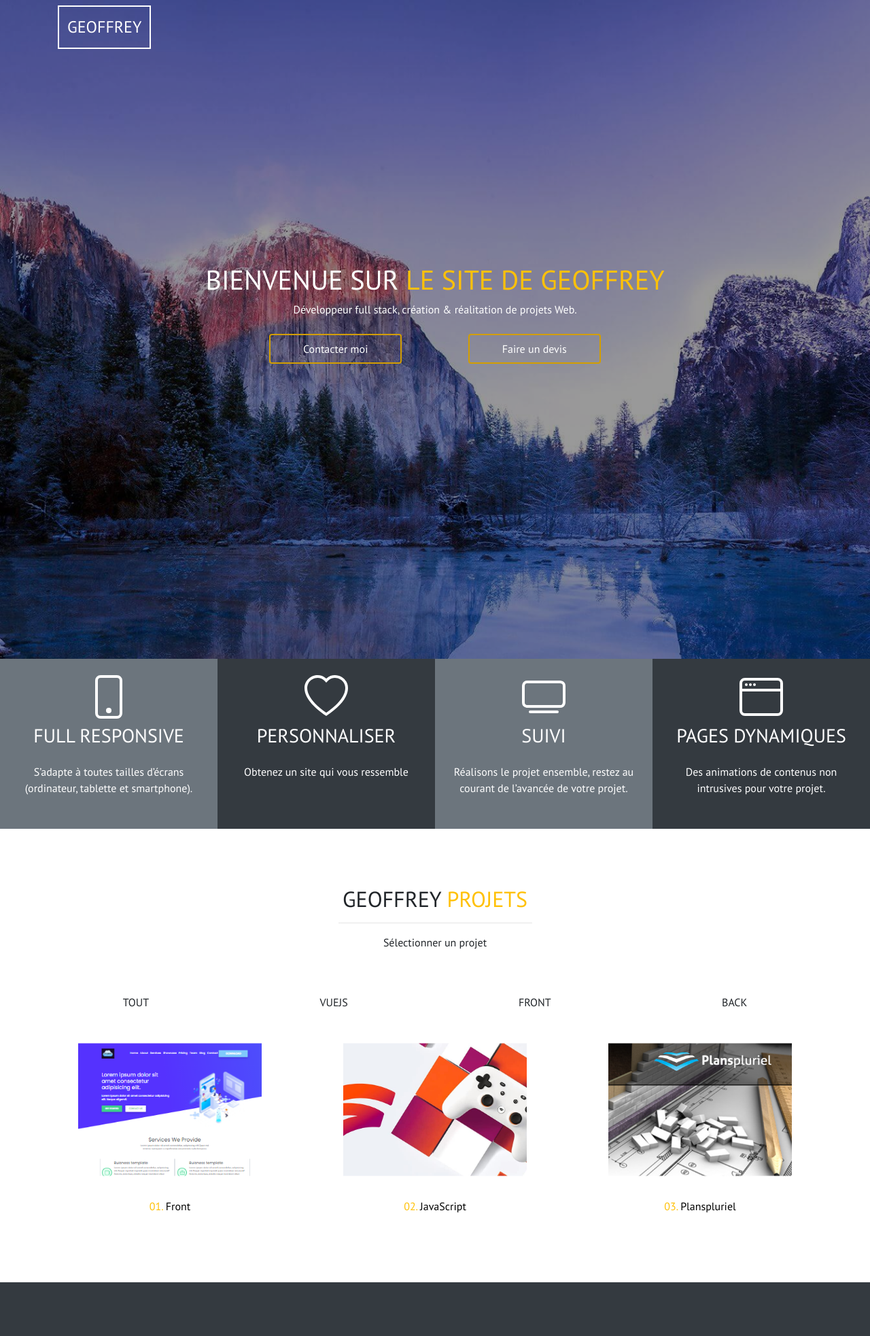
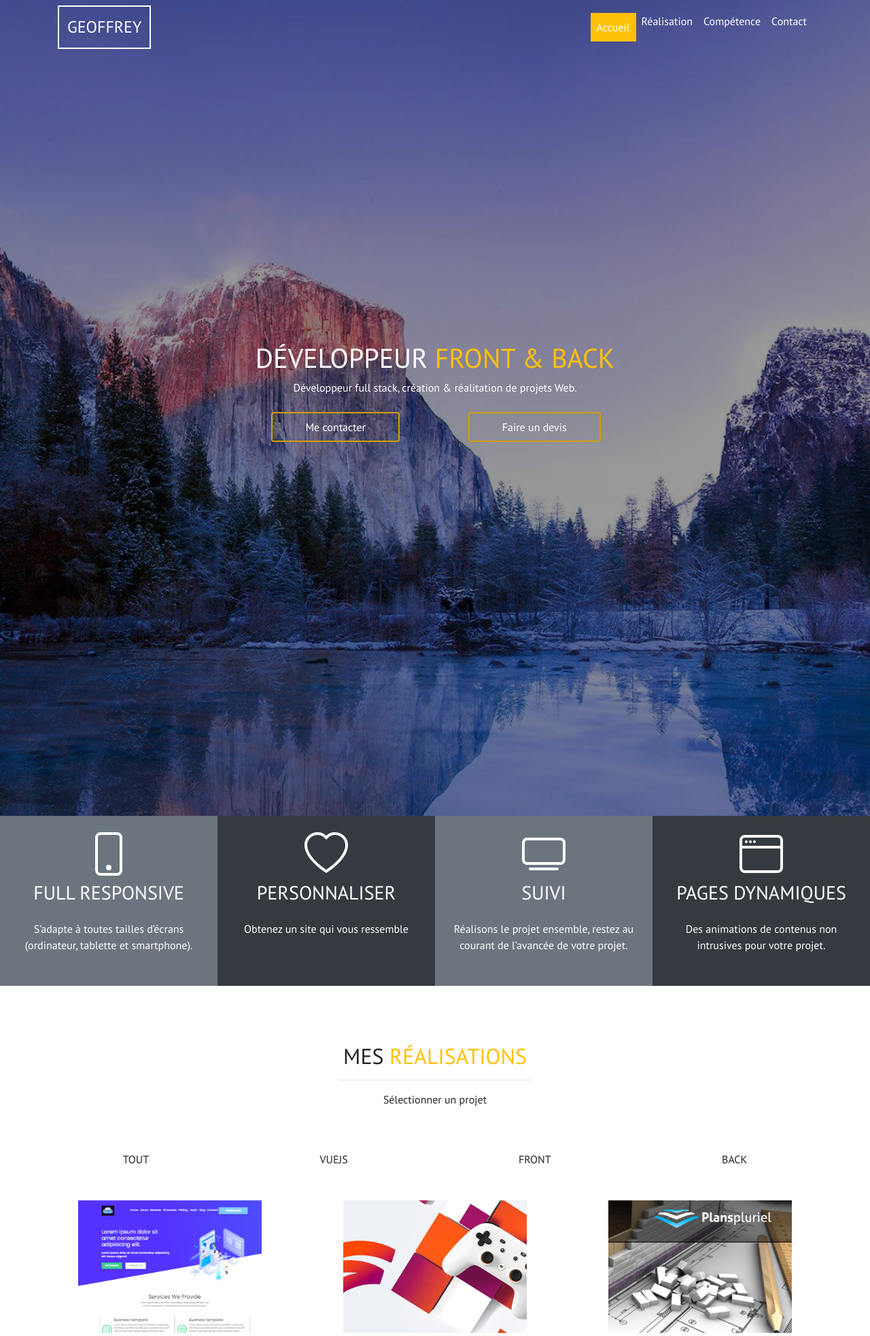
Before and after one commit to GeoffreyPlet/portfolio, a PHP site: page / in a window 1280 px wide. Shown: the top 1965 px of the page at 68% size. Run offline with PHP 8.4, Linux system fonts and the light colour scheme.

Commit message:
modification moyen importance

```diff
--- a/Portfolio/css/style.css
+++ b/Portfolio/css/style.css
@@ -91,8 +91,11 @@ header nav{
     width: 100%;
     z-index: 1;
 }
+nav li a{
+    color: #fff !important;
+}
 header .filtre{
-    height: 980px;
+    height: 1200px;
     background-color: #000;
     position: absolute;
     opacity: 0.4;
@@ -118,7 +121,8 @@ header .card-footer{
 }
     /* DEBUT Class #after-header */
     #after-header{
-        height: 969px;
+        min-height: 1200px;
+        height: 1200px;
     }
     /* FIN Class #after-header */
 
--- a/Portfolio/index.php
+++ b/Portfolio/index.php
@@ -35,13 +35,39 @@
 
         <!-- DEBUT nav -->
         <nav class="navbar navbar-expand-lg navbar-light bg-transparent" id="nav">
-            <div class="container">
+        <div class="container flex-nowrap">
             <div class="cadre text-uppercase my-logo">
                 <a href="">
                     geoffrey
                 </a>
             </div>
+
+
+
+            <div class="collapse navbar-collapse" id="navbarSupportedContent">
+                <ul class="navbar-nav ml-auto d-flex flex-row">
+                    <li class="nav-item active">
+                        <a class="nav-link" href="#accueil" id="li-accueil">Accueil</a>
+                    </li>
+                    <li class="nav-item">
+                        <a class="nav-link" href="#demos" id="li-demos">Réalisation</a>
+                    </li>
+                    <li class="nav-item">
+                        <a class="nav-link" href="#competence" id="li-competence">Compétence</a>
+                    </li>
+                    <li class="nav-item">
+                        <a class="nav-link" href="#contact" id="li-contact">Contact</a>
+                    </li>
+                </ul>
             </div>
+            <button class="navbar-toggler" type="button" data-toggle="collapse" data-target="#navbarSupportedContent" aria-controls="navbarSupportedContent" aria-expanded="false" aria-label="Toggle navigation">
+                <span class="navbar-toggler-icon"></span>
+            </button>
+        </div>
+
+
+
+
 
           </nav>
           <!-- FIN nav -->
@@ -58,7 +84,7 @@
             <div class="row text-center flex-column h-100 justify-content-center text-white">
 
                 <h1 class="text-uppercase">
-                    Bienvenue sur <span class="text-warning">le site de Geoffrey</span>
+                    Développeur <span class="text-warning">front & back</span>
                 </h1>
                 <p>
                     Développeur full stack, création & réalitation de projets Web.
@@ -66,7 +92,7 @@
                <div class="row justify-content-center">
                    <div class="col-lg-3 mt-2">
                        <button class="btn my-btn-color px-5 py-2" data-toggle="modal" data-target="#modal-contact">
-                                Contacter moi
+                                Me contacter
                        </button>
                    </div>
                    <div class="col-lg-3 mt-2">
@@ -155,7 +181,7 @@
 
         <!-- DEBUT section #demos -->
         <section id="demos" class="container">
-            <h2 class="text-uppercase text-center">Geoffrey <span class="text-warning">projets</span></h2>
+            <h2 class="text-uppercase text-center">Mes <span class="text-warning">Réalisations</span></h2>
             <hr class="w-25">
             <p class="text-center">Sélectionner un projet</p>
             <div class="row pt-5">
@@ -176,7 +202,7 @@
 
                     </div>
                     <p>
-                        <span class="text-warning ">01.</span> Front
+                        <span class="text-warning ">01 Entrainement</span> - Page accueil
                     </p>
                 </a>
                 </div>
@@ -187,7 +213,7 @@
 
                         </div>
                         <p>
-                            <span class="text-warning ">02.</span> JavaScript
+                            <span class="text-warning ">02 Entrainement</span> - Jeu
                         </p>
                     </a>
                 </div>
@@ -198,7 +224,7 @@
 
                         </div>
                         <p>
-                            <span class="text-warning ">03.</span> Planspluriel
+                            <span class="text-warning ">03 Planpluriel</span> - Wordpress
                         </p>
                     </a>
                 </div>
@@ -220,7 +246,17 @@
 
                         </div>
                         <p>
-                        <span class="text-warning ">01.</span> Front
+                            <span class="text-warning ">01 Entrainement</span> - Page accueil
+                        </p>
+                    </a>
+                </div>
+                <div class="col-lg-4 col-md-6">
+                    <a href="./projets/jeux.php">
+                        <div class="cadre projet-jeux">
+
+                        </div>
+                        <p>
+                            <span class="text-warning ">02 Entrainement</span> - Jeu
                         </p>
                     </a>
                 </div>
@@ -236,7 +272,7 @@
 
                         </div>
                         <p>
-                            <span class="text-warning ">01.</span> Planspluriel
+                            <span class="text-warning ">01 Planspluriel</span> - Wordpress
                         </p>
                     </a>
                 </div>
@@ -409,7 +445,6 @@
                         <option selected value="VIDE">A définir</option>
                         <option value="Site vitrine">Site vitrine</option>
                         <option value="Site E-commerce">Site E-commerce</option>
-                        <option value="Application">Application</option>
                         <option value="Refonte">Refonte</option>
                         <option value="Maintenance">Maintenance</option>
                         <option value="Mise à niveau">Mise à niveau</option>
@@ -438,7 +473,7 @@
 
 
 
-                $to    = "geoffreyplett@gmail.com";
+                $to    = "geoffrey.plet.developpeur@gmail.com";
 
 
 
@@ -540,21 +575,16 @@
                     </p>
                 </div>
                 <div class="col-lg-4 text-center">
-                    <h3 class="text-uppercase">Lien rapide</h3>
-                    <ul class="d-flex justify-content-around flex-column">
-                        <li><a href="#contact">Contact</a></li>
-                        <li><a href="#competence">Compétences</a></li>
-                        <li><a href="#demos">Projets</a></li>
-                        <li><a href="#accueil">Accueil</a></li>
-                    </ul>
+                    <h3 class="text-uppercase">Entreprise</h3>
+
                 </div>
                 <div class="col-lg-4 text-center">
                     <h3 class="text-uppercase">Adresse</h3>
                     <ul class="d-flex justify-content-around flex-column">
                         <li>53 Allée de la joie de vivre</li>
                         <li>80000 Amiens</li>
-                        <li>geoffreyplett@gmail.com</li>
-                        <li>06.31.15.14.45</li>
+                        <li>geoffrey.plet.developpeur@gmail.com</li>
+                        <li>06 31 15 14 45</li>
                     </ul>
                 </div>
             </div>
@@ -588,13 +618,13 @@
             <div class="row flex-column ">
 
                 <h4>
-                    Téléphone : <span style="font-size: 0.75em;">06.31.15.14.45</span>
+                    Téléphone : <span style="font-size: 0.75em;">06 31 15 14 45</span>
                 </h4>
                 <h4>
-                    E-mail : <span style="font-size: 0.75em;">geoffreyplett@gmail.com</span>
+                    E-mail : <span style="font-size: 0.75em;">geoffrey.plet.developpeur@gmail.com</span>
                 </h4>
                 <div class="col-lg-12 d-flex justify-content-center">
-                    <p>Tous les devis sont gratuits. <span class="my-span-color" style="font-size:0.75em;">Faire un devis</span></p>
+                    <p>Tous les devis sont gratuits. <a href="page/devis.php"><span class="my-span-color" style="font-size:0.75em;">Faire un devis</span></p></a>
                 </div>
             </div>
         <!-- FIN ROW CONTACT MANUEL -->
--- a/Portfolio/js/script.js
+++ b/Portfolio/js/script.js
@@ -94,3 +94,101 @@ function navFunction(){
 
 
 }
+
+$(window).scroll(function(){
+
+
+  //REALISATION ZONE
+  if($(window).scrollTop() >= $('#demos').position().top - 88 && $(window).scrollTop() < $('#competence').position().top - 88){
+    $('#li-demos').css({
+      'padding': '0.5rem',
+      'border': '1px solid #ffc107',
+      'background-color' : '#ffc107',
+    });
+    $('#li-competence').css({
+      'padding': '0 0.5rem',
+      'border': 'none',
+      'background-color' : 'transparent',
+    });
+    $('#li-accueil').css({
+      'padding': '0 0.5rem',
+      'border': 'none',
+      'background-color' : 'transparent',
+    });
+    $('#li-contact').css({
+      'padding': '0 0.5rem',
+      'border': 'none',
+      'background-color' : 'transparent',
+    });
+  }
+
+  //COMPETENCE ZONE
+  else if($(window).scrollTop() >= $('#competence').position().top - 88 && $(window).scrollTop() < $('#contact').position().top - 88){
+    $('#li-competence').css({
+      'padding': '0.5rem',
+      'border': '1px solid #ffc107',
+      'background-color' : '#ffc107',
+    });
+    $('#li-demos').css({
+      'padding': '0 0.5rem',
+      'border': 'none',
+      'background-color' : 'transparent',
+    });
+    $('#li-accueil').css({
+      'padding': '0 0.5rem',
+      'border': 'none',
+      'background-color' : 'transparent',
+    });
+    $('#li-contact').css({
+      'padding': '0 0.5rem',
+      'border': 'none',
+      'background-color' : 'transparent',
+    });
+  }
+
+  //ACCUEIL ZONE
+  else if($(window).scrollTop() >= $('#accueil').position().top && $(window).scrollTop() < $('#demos').position().top - 88){
+    $('#li-accueil').css({
+      'padding': '0.5rem',
+      'border': '1px solid #ffc107',
+      'background-color' : '#ffc107',
+    });
+    $('#li-competence').css({
+      'padding': '0 0.5rem',
+      'border': 'none',
+      'background-color' : 'transparent',
+    });
+    $('#li-demos').css({
+      'padding': '0 0.5rem',
+      'border': 'none',
+      'background-color' : 'transparent',
+    });
+    $('#li-contact').css({
+      'padding': '0 0.5rem',
+      'border': 'none',
+      'background-color' : 'transparent',
+    });
+  }
+  else{
+    $('#li-contact').css({
+      'padding': '0.5rem',
+      'border': '1px solid #ffc107',
+      'background-color' : '#ffc107',
+    });
+    $('#li-competence').css({
+      'padding': '0 0.5rem',
+      'border': 'none',
+      'background-color' : 'transparent',
+    });
+    $('#li-accueil').css({
+      'padding': '0 0.5rem',
+      'border': 'none',
+      'background-color' : 'transparent',
+    });
+    $('#li-demos').css({
+      'padding': '0 0.5rem',
+      'border': 'none',
+      'background-color' : 'transparent',
+    });
+  }
+})
--- a/Portfolio/projets/jeux.php
+++ b/Portfolio/projets/jeux.php
@@ -92,8 +92,8 @@
                     <ul class="d-flex justify-content-around flex-column">
                         <li>53 Allée de la joie de vivre</li>
                         <li>80000 Amiens</li>
-                        <li>geoffreyplett@gmail.com</li>
-                        <li>06.31.15.14.45</li>
+                        <li>geoffrey.plet.developpeur@gmail.com</li>
+                        <li>06 31 15 14 45</li>
                     </ul>
                 </div>
             </div>
--- a/Portfolio/projets/maquette.php
+++ b/Portfolio/projets/maquette.php
@@ -110,8 +110,8 @@
                     <ul class="d-flex justify-content-around flex-column">
                         <li>53 Allée de la joie de vivre</li>
                         <li>80000 Amiens</li>
-                        <li>geoffreyplett@gmail.com</li>
-                        <li>06.31.15.14.45</li>
+                        <li>geoffrey.plet.developpeur@gmail.com</li>
+                        <li>06 31 15 14 45</li>
                     </ul>
                 </div>
             </div>
--- a/Portfolio/projets/planspluriel.php
+++ b/Portfolio/projets/planspluriel.php
@@ -114,8 +114,8 @@
                     <ul class="d-flex justify-content-around flex-column">
                         <li>53 Allée de la joie de vivre</li>
                         <li>80000 Amiens</li>
-                        <li>geoffreyplett@gmail.com</li>
-                        <li>06.31.15.14.45</li>
+                        <li>geoffrey.plet.developpeur@gmail.com</li>
+                        <li>06 31 15 14 45</li>
                     </ul>
                 </div>
             </div>
```
Also changed, not shown: Portfolio/page/devis.php (+4 -4 lines). Lines whose indentation alone changed are shown as unchanged.
